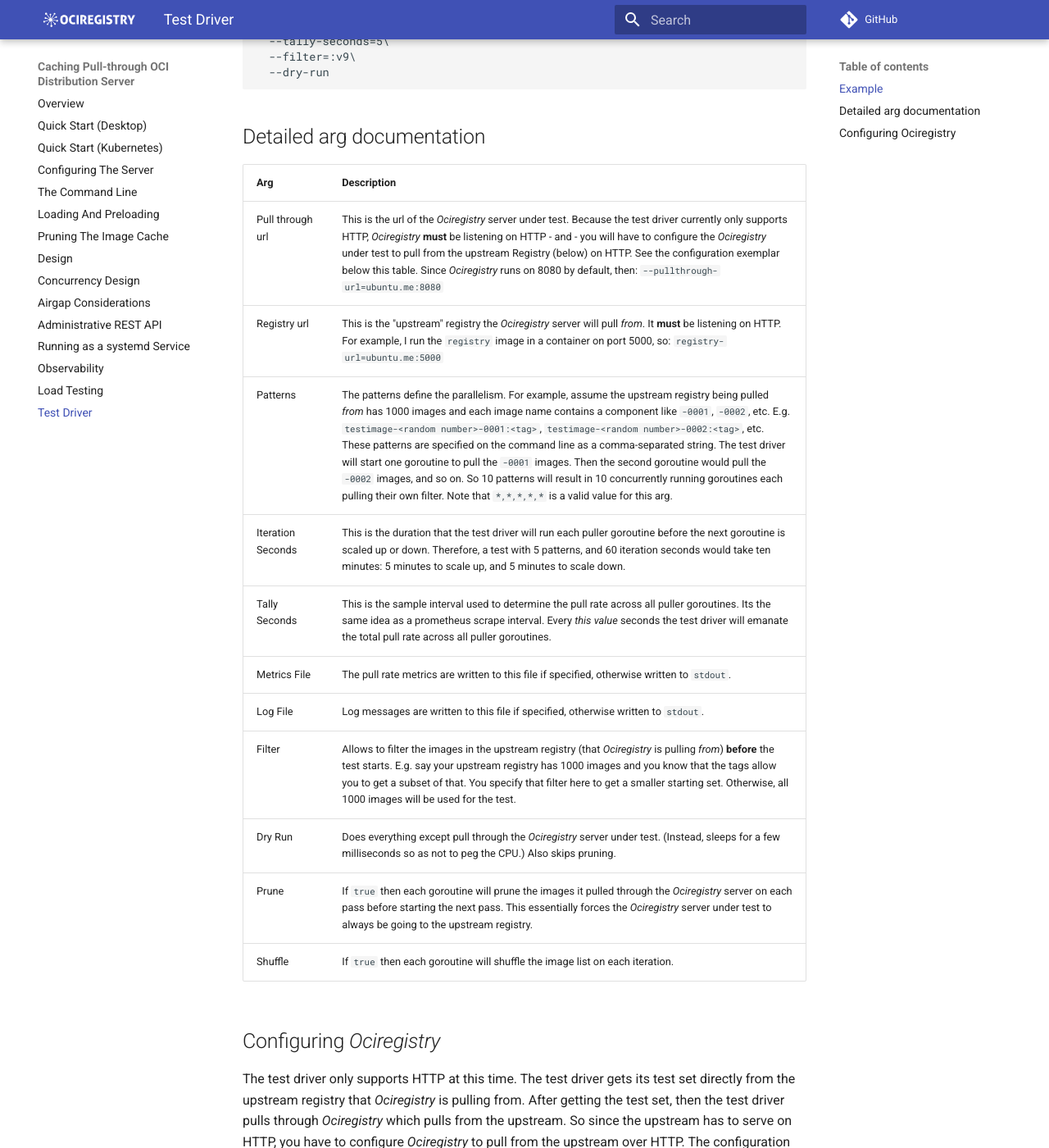
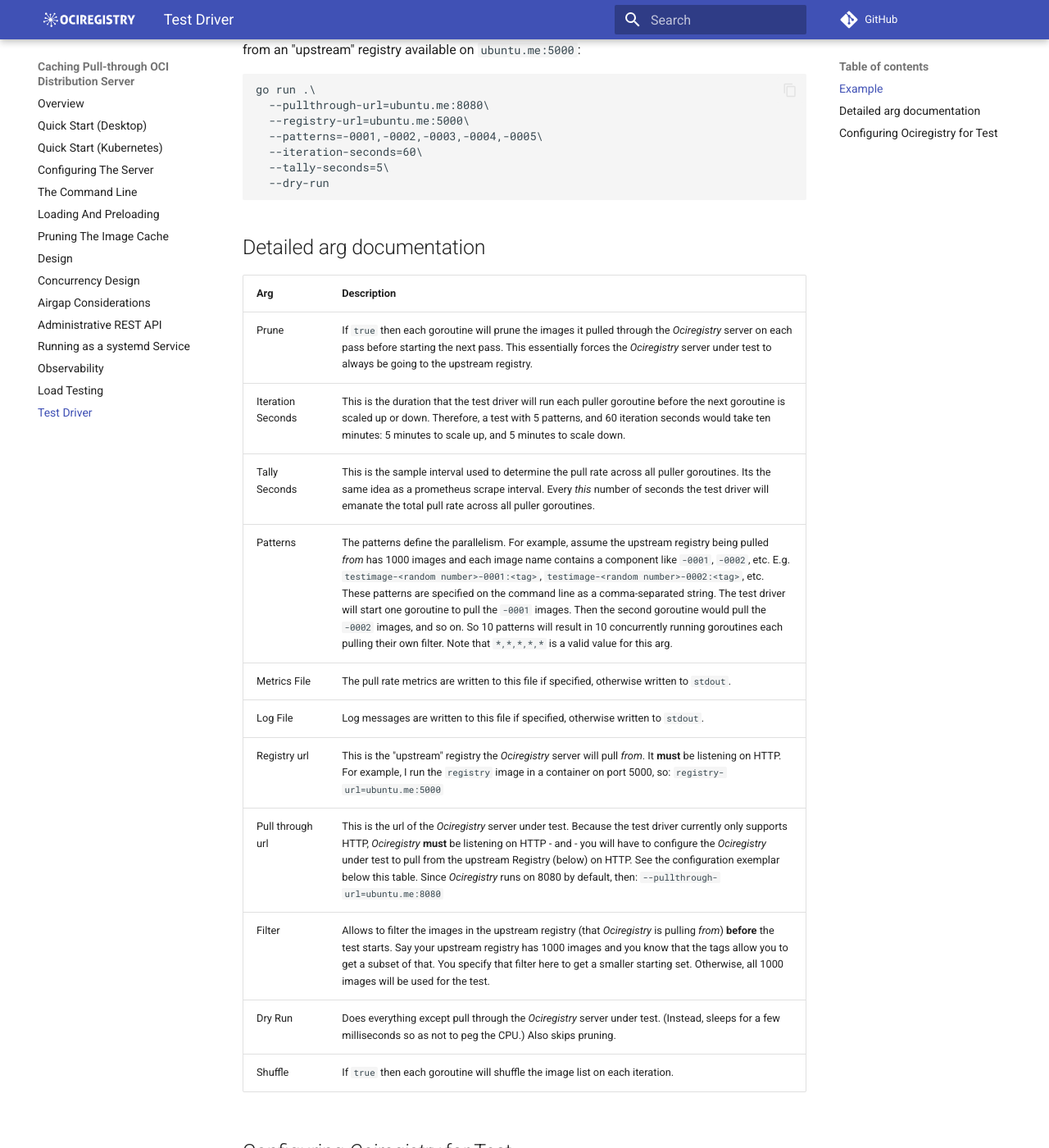
Before and after one commit to aceeric/ociregistry, an MkDocs documentation site: the page built from docs/docs/test-driver.md, in a window 1280 px wide and 1400 px high, scrolled down 1400 px. Shown: the whole window at 82% size. Built offline with MkDocs 1.6.1 and Material for MkDocs 9.7.7, drawn with Linux system fonts in a browser that asks for light colours; comment, search, counter and statistics services are not loaded; some of the changed text lies outside the part shown.

Commit message:
Testing details

````diff
--- a/docs/docs/test-driver.md
+++ b/docs/docs/test-driver.md
@@ -1,6 +1,6 @@
 # Test Driver
 
-The test driver CLI supports load testing. It tests:
+The test driver CLI supports load testing. It performs two types of tests depending on options provided on the command line:
 
 1. Pulling _through_ an _Ociregistry_ server _from_ an upstream registry
 2. Pulling only cached images from an _Ociregistry_ server
@@ -11,29 +11,30 @@
 
 | Arg | Description | Other info |
 |-|-|-|
-| `--pullthrough-url VALUE`   | Pull through URL (_Ociregistry_ server under test) | Required |
-| `--registry-url VALUE`      | Upstream registry URL (what _Ociregistry_ server is pulling **from**) | Required |
+| `--prune   `                | Enables pruning. | Boolean - default false |
+| `--iteration-seconds VALUE` | Seconds that a goroutine will run before the next goroutine is started (scale up) or stopped (scale down) | Default: 60 |
+| `--tally-seconds VALUE`     | Interval for tallying pull rate | Default: 15 |
 | `--patterns VALUE`          | Comma-separated batching go regex patterns | Can specify multiple. Aat least one is required. `*` is a valid pattern. |
-| `--iteration-seconds VALUE` | Seconds between iterations | Default: 60 |
-| `--tally-seconds VALUE`     | Interval for tallying pull rate | Default: 15 |
 | `--metrics-file VALUE`      | Path to metrics output file | `stdout` if omitted |
 | `--log-file VALUE`          | Path to log file | `stdout` if omitted |
+| `--registry-url VALUE`      | Upstream registry URL (what _Ociregistry_ server is pulling **from**) | Required |
+| `--pullthrough-url VALUE`   | Pull through URL (_Ociregistry_ server under test) | Required |
 | `--filter VALUE`            | Repo filter | Optional go regex expression to create a smaller test set from the upstream registry. |
 | `--dry-run`                 | Does everything except actually pull from the registry | Boolean - default false |
-| `--prune   `                | Enables pruning. | Boolean - default false |
 | `--shuffle`                 | If specified, then shuffles the image list between pull passes | Boolean - default false |
 
 > Arguments can be specified in two ways: `--arg=value` or `--arg value`.
 
 ## Example
+
+In this example, the ociregistry server under test is available on `ubuntu.me:8080`, and it is pulling from an "upstream" registry available on `ubuntu.me:5000`:
 ```
 go run .\
   --pullthrough-url=ubuntu.me:8080\
   --registry-url=ubuntu.me:5000\
   --patterns=-0001,-0002,-0003,-0004,-0005\
-  --iteration-seconds=20\
+  --iteration-seconds=60\
   --tally-seconds=5\
-  --filter=:v9\
   --dry-run
 ```
 
@@ -41,19 +42,19 @@
 
 | Arg | Description |
 |-|-|
-| Pull through url  | This is the url of the _Ociregistry_ server under test. Because the test driver currently only supports HTTP, _Ociregistry_ **must** be listening on HTTP - and - you will have to configure the _Ociregistry_ under test to pull from the upstream Registry (below) on HTTP. See the configuration exemplar below this table. Since _Ociregistry_ runs on 8080 by default, then: `--pullthrough-url=ubuntu.me:8080` |
-| Registry url      | This is the "upstream" registry the _Ociregistry_ server will pull _from_. It **must** be listening on HTTP. For example, I run the `registry` image in a container on port 5000, so: `registry-url=ubuntu.me:5000`|
+| Prune             | If `true` then each goroutine will prune the images it pulled through the _Ociregistry_ server on each pass before starting the next pass. This essentially forces the _Ociregistry_ server under test to always be going to the upstream registry. |
+| Iteration Seconds | This is the duration that the test driver will run each puller goroutine before the next goroutine is scaled up or down. Therefore, a test with 5 patterns, and 60 iteration seconds would take ten minutes: 5 minutes to scale up, and 5 minutes to scale down. |
+| Tally Seconds     | This is the sample interval used to determine the pull rate across all puller goroutines. Its the same idea as a prometheus scrape interval. Every _this_ number of seconds the test driver will emanate the total pull rate across all puller goroutines. |
 | Patterns          | The patterns define the parallelism. For example, assume the upstream registry being pulled _from_ has 1000 images and each image name contains a component like `-0001`, `-0002`, etc. E.g. `testimage-<random number>-0001:<tag>`, `testimage-<random number>-0002:<tag>`, etc. These patterns are specified on the command line as a comma-separated string. The test driver will start one goroutine to pull the `-0001` images. Then the second goroutine would pull the `-0002` images, and so on. So 10 patterns will result in 10 concurrently running goroutines each pulling their own filter. Note that `*,*,*,*,*` is a valid value for this arg. |
-| Iteration Seconds | This is the duration that the test driver will run each puller goroutine before the next goroutine is scaled up or down. Therefore, a test with 5 patterns, and 60 iteration seconds would take ten minutes: 5 minutes to scale up, and 5 minutes to scale down. |
-| Tally Seconds     | This is the sample interval used to determine the pull rate across all puller goroutines. Its the same idea as a prometheus scrape interval. Every _this value_ seconds the test driver will emanate the total pull rate across all puller goroutines. |
 | Metrics File      | The pull rate metrics are written to this file if specified, otherwise written to `stdout`. |
 | Log File          | Log messages are written to this file if specified, otherwise written to `stdout`. |
-| Filter            | Allows to filter the images in the upstream registry (that _Ociregistry_ is pulling _from_) **before** the test starts. E.g. say your upstream registry has 1000 images and you know that the tags allow you to get a subset of that. You specify that filter here to get a smaller starting set. Otherwise, all 1000 images will be used for the test. |
+| Registry url      | This is the "upstream" registry the _Ociregistry_ server will pull _from_. It **must** be listening on HTTP. For example, I run the `registry` image in a container on port 5000, so: `registry-url=ubuntu.me:5000`|
+| Pull through url  | This is the url of the _Ociregistry_ server under test. Because the test driver currently only supports HTTP, _Ociregistry_ **must** be listening on HTTP - and - you will have to configure the _Ociregistry_ under test to pull from the upstream Registry (below) on HTTP. See the configuration exemplar below this table. Since _Ociregistry_ runs on 8080 by default, then: `--pullthrough-url=ubuntu.me:8080` |
+| Filter            | Allows to filter the images in the upstream registry (that _Ociregistry_ is pulling _from_) **before** the test starts. Say your upstream registry has 1000 images and you know that the tags allow you to get a subset of that. You specify that filter here to get a smaller starting set. Otherwise, all 1000 images will be used for the test. |
 | Dry Run           | Does everything except pull through the _Ociregistry_ server under test. (Instead, sleeps for a few milliseconds so as not to peg the CPU.) Also skips pruning. |
-| Prune             | If `true` then each goroutine will prune the images it pulled through the _Ociregistry_ server on each pass before starting the next pass. This essentially forces the _Ociregistry_ server under test to always be going to the upstream registry. |
 | Shuffle           | If `true` then each goroutine will shuffle the image list on each iteration. |
 
-## Configuring _Ociregistry_
+## Configuring _Ociregistry_ for Test
 
 The test driver only supports HTTP at this time. The test driver gets its test set directly from the upstream registry that _Ociregistry_ is pulling from. After getting the test set, then the test driver pulls through _Ociregistry_ which pulls from the upstream. So since the upstream has to serve on HTTP, you have to configure _Ociregistry_ to pull from the upstream over HTTP. The configuration example below accomplishes this via the `scheme` key:
 ```
````
Also changed, not shown: docs/docs/load-testing.md (+41 -8 lines), docs/docs/observability.md (+1 -1 lines), 2 other files.
